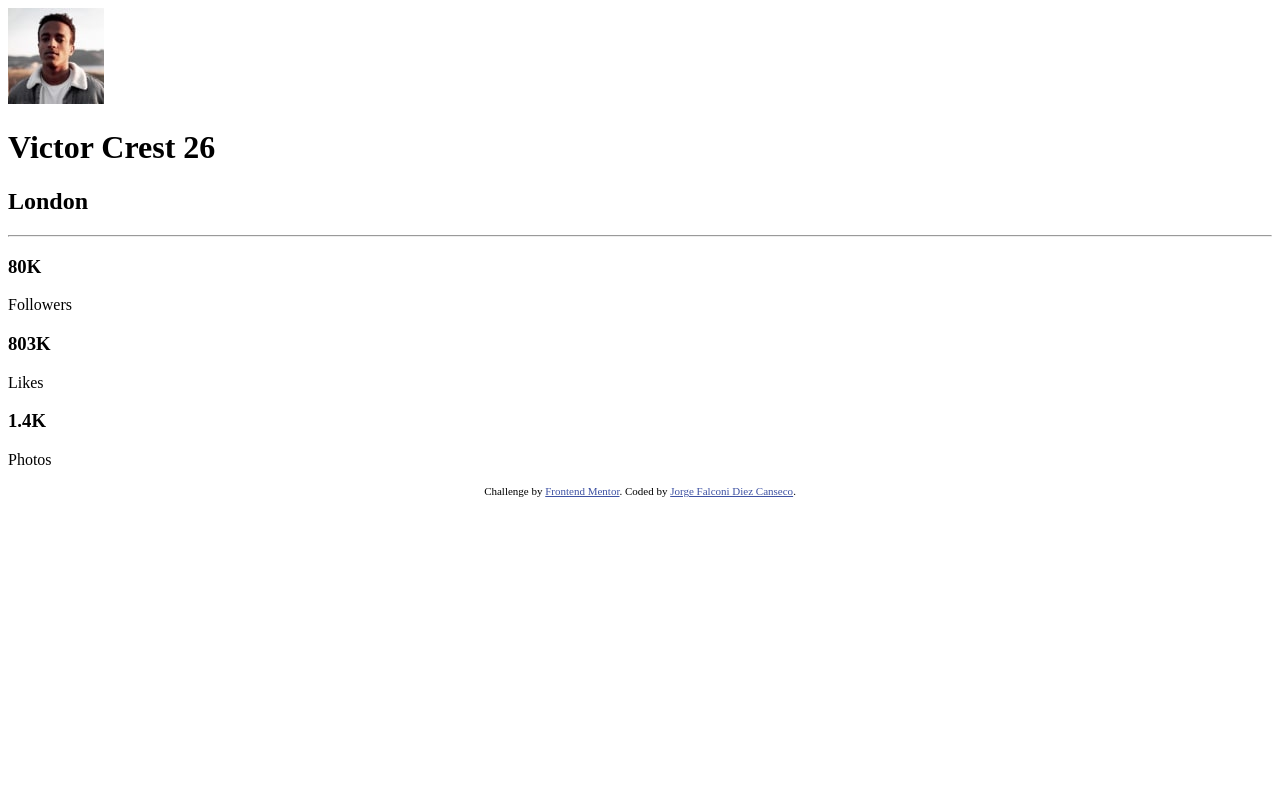
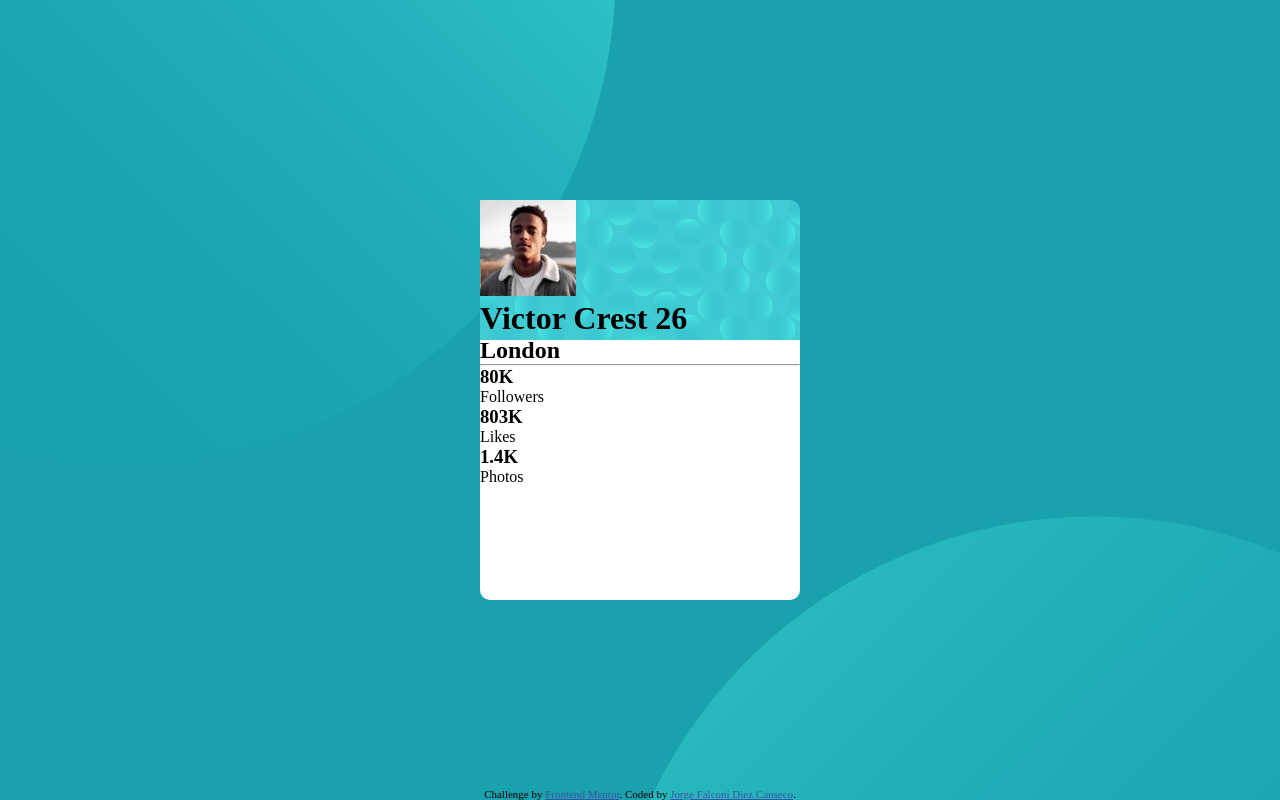
Before and after one commit to jfalconidc/Frontend-Mentor-profile-card-component-main, a plain HTML site: page index.html in a window 1280 px wide. Drawn offline with Linux system fonts and the light colour scheme.

Commit message:
Estilos de fondo y forma de la tarjeta

```diff
--- a/index.html
+++ b/index.html
@@ -3,12 +3,9 @@
 <head>
   <meta charset="UTF-8">
   <meta name="viewport" content="width=device-width, initial-scale=1.0"> <!-- displays site properly based on user's device -->
-
   <link rel="icon" type="image/png" sizes="32x32" href="./images/favicon-32x32.png">
-
+  <link rel="stylesheet" href="/styles/style.css">
   <title>Frontend Mentor | Profile card component</title>
-
-  <!-- Feel free to remove these styles or customise in your own stylesheet 👍 -->
   <style>
     .attribution { font-size: 11px; text-align: center; }
     .attribution a { color: hsl(228, 45%, 44%); }
--- /dev/null
+++ b/styles/style.css
@@ -0,0 +1,31 @@
+* {
+    margin: 0;
+    padding: 0;
+    box-sizing: border-box;
+}
+
+body {
+    background-image: url("/images/bg-pattern-top.svg"), url("/images/bg-pattern-bottom.svg");
+    background-color: hsl(185, 75%, 39%);
+    background-repeat: no-repeat;
+    background-position: -120% 290%, 200% -290%;
+    position: relative;
+    width: 100%;
+    height: 800px;
+    display: flex;
+    flex-direction: column-reverse;
+}
+
+.container {
+    width: 25%;
+    height: 400px;
+    position: absolute;
+    top: 50%;
+    left: 50%;
+    margin-top: -200px;
+    margin-left: -12.5%;
+    background-image: url("/images/bg-pattern-card.svg");
+    background-repeat: no-repeat;
+    background-color: white;
+    border-radius: 10px;
+}
```
